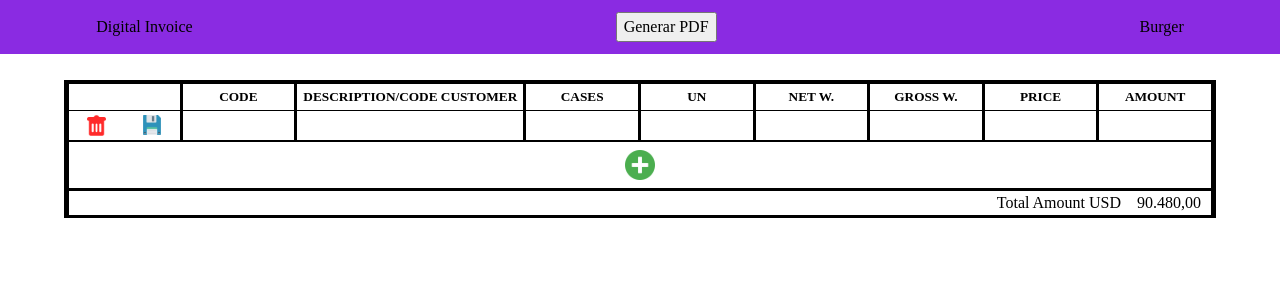
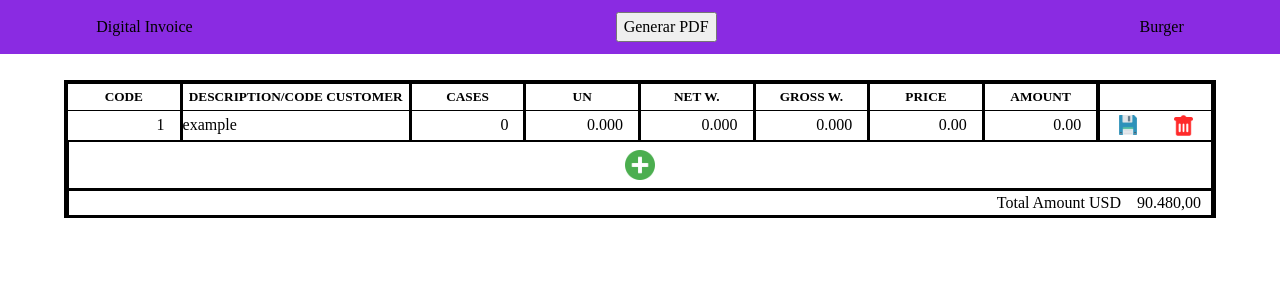
Before and after one commit to PDFgenerator/PDFgenerator.github.io, a React (Create React App) app: page / in a window 1280 px wide. Shown: the top 300 px of the page. Built offline with nearby package versions, Linux system fonts and the light colour scheme; a web font is replaced by a local one.

Commit message:
functions of btn

```diff
--- a/src/App/Inovoice/RowCard/rowCard.jsx
+++ b/src/App/Inovoice/RowCard/rowCard.jsx
@@ -1,27 +1,64 @@
 import css from "./rowCard.module.css";
 import bucket from "../../../Assets/borrar.svg";
 import disquete from "../../../Assets/disquete.svg";
+import { useState } from "react";
+import {DataService} from "../../../Repository/DataService.js";
+import { editableInputTypes } from "@testing-library/user-event/dist/utils";
 
-export function RowCard() {
+export function RowCard(props) {
 
-    const save = () => {
-        console.log("eeepa")
+    const [id, setId] = useState(props.id);
+    const [code, setCode] = useState();
+    const [description, setDescription] = useState();
+    const [cases, setCases] = useState();
+    const [un, setUn] = useState();
+    const [net, setNet] = useState();
+    const [gross, setGross] = useState();
+    const [price, setPrice] = useState();
+    const [amount, setAmount] = useState();
+
+    // const edit = (rowToEdit) => {
+    //     rowToEdit
+
+    //     DataService.table.filter()
+    // }
+
+    const save = (e) => {
+        e.preventDefault()
+
+        let row = {id: id, code: code, description: description, cases: cases, un: un, net: net, gross: gross, price: price, amount: amount}
+
+        if (!code) {row.code = props.code};
+        if (!description) {row.description = props.description};
+        if (!cases) {row.cases = props.cases};
+        if (!un) {row.un = props.un};
+        if (!net) {row.net = props.net};
+        if (!gross) {row.gross = props.gross};
+        if (!price) {row.price = props.price};
+        if (!amount) {row.amount = props.amount};
+
+        // id === row.id ? edit(row) : create(row);
+
+        console.log(row)
+        console.log(DataService.table)
     }
 
     return (
-        <form action="" className={css.RowStyles}>
+        <form className={css.RowStyles} onSubmit={ save } >
+
+            <input defaultValue={props.code} onChange={ (e) => setCode(e.target.value) }        className={css.code} type="number" step="1" required />
+            <input defaultValue={props.description} onChange={ (e) => setDescription(e.target.value) } className={css.description} type="text" required />
+            <input defaultValue={props.cases} onChange={ (e) => setCases(e.target.value) }       className={css.cases} type="number" step="1" required/>
+            <input defaultValue={props.un} onChange={ (e) => setUn(e.target.value) }          className={css.un} type="number" step="1" required/>
+            <input defaultValue={props.net} onChange={ (e) => setNet(e.target.value) }         className={css.net} type="number" step="0.001" required/>
+            <input defaultValue={props.gross} onChange={ (e) => setGross(e.target.value) }       className={css.gross} type="number" step="0.001" required/>
+            <input defaultValue={props.price} onChange={ (e) => setPrice(e.target.value) }       className={css.price} type="number" step="0.01" required/>
+            <input defaultValue={props.amount} onChange={ (e) => setAmount(e.target.value) }      className={css.amount} type="number" step="0.01" required/>
+
             <div className={css.FirstInput}>
+                <button type="submit" ><img src={disquete} alt="disquete" /></button>
                 <button><img className={css.Bucket} src={bucket} alt="bucket" /></button>
-                <button onClick={ () => save() } ><img src={disquete} alt="disquete" /></button>
             </div>
-            <input className={css.code} type="number" step="1"/>
-            <input className={css.description} type="text" />
-            <input className={css.cases} type="number" step="1"/>
-            <input className={css.un} type="number" step="1"/>
-            <input className={css.net} type="number" step="0.001"/>
-            <input className={css.gross} type="number" step="0.001"/>
-            <input className={css.price} type="number" step="0.01"/>
-            <input className={css.amount} type="number" step="0.01"/>
         </form>
     )
 }
--- a/src/App/Inovoice/table.jsx
+++ b/src/App/Inovoice/table.jsx
@@ -1,13 +1,16 @@
 import { RowCard } from './RowCard/rowCard';
 import css from './table.module.css';
 import plus from "../../Assets/plus.svg";
+import { DataService } from '../../Repository/DataService';
 
 function Table() {
+
+    let array = DataService.table;
+
     return (
       <div className={css.ContainerTable}>
           <section>
             <header>
-                <h5 className={css.FirstTitle}></h5>
                 <h5 className={css.code} >CODE</h5>
                 <h5 className={css.description}>DESCRIPTION/CODE CUSTOMER</h5>
                 <h5 className={css.cases}>CASES</h5>
@@ -16,10 +19,27 @@ function Table() {
                 <h5 className={css.gross}>GROSS W.</h5>
                 <h5 className={css.price}>PRICE</h5>
                 <h5 className={css.amount}>AMOUNT</h5>
+                <h5 className={css.FirstTitle}></h5>
             </header>
 
+            {/* {console.log(DataService.table)} */}
+            {
+                array.map( (row, index) => {
+                    // console.log(row.code);
+                    return  <RowCard
+                                key={index}
+                                code={row.code}
+                                description={row.description}
+                                cases={row.cases}
+                                un={row.un}
+                                net={row.net}
+                                gross={row.gross}
+                                price={row.price}
+                                amount={row.amount}
+                            />
+                })
+            }
 
-            <RowCard />
           </section>
 
           <button className={css.ButtonPlus}><img src={plus} alt="plus" /></button>
--- /dev/null
+++ b/src/Repository/DataService.js
@@ -0,0 +1,32 @@
+export const DataService = {
+    header:{
+        proforma: {code:"6604962"}
+    },
+    table:[
+        {
+            id: 1,
+            code: "1",
+            description: "example",
+            cases: "0",
+            un: "0.000",
+            net: "0.000",
+            gross: "0.000",
+            price: "0.00",
+            amount: "0.00",
+        }
+    ],
+    totals:{
+        vat: 0,
+        groosWeight: 0,
+        netWeight: 0,
+        totalCases: 0,
+        totalUnits: 0,
+        totalLiters: 0,
+    },
+    footer:{
+        code: 802877926,
+        direction: "CALLE BALMES 266 08006 - Barcelona, Spain.",
+        numberPhone: "+34 647 972 933",
+        email: "nazrulgb@yahoo.com"
+    }
+}
```
